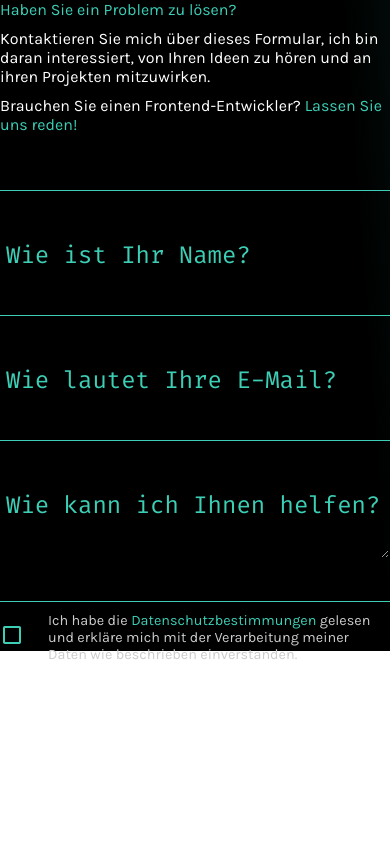
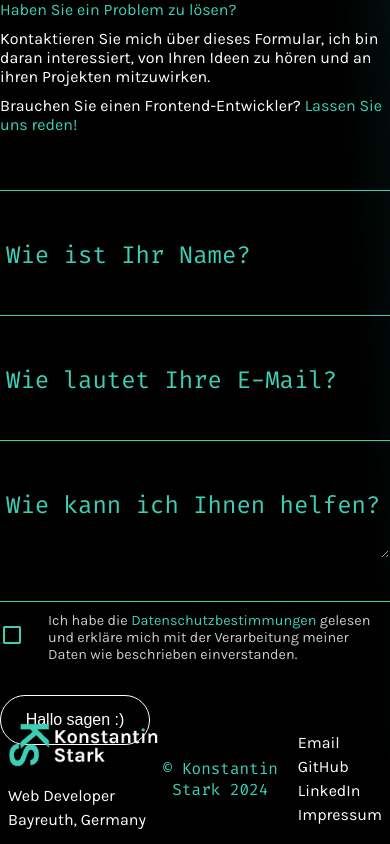
Before and after one commit to KonstantinStark/angular-portfolio, an Angular app: page / in a window 390 px wide. Shown: the part 4704-5548 px from the top of the page. Before the commit the page ends 5449 px from the top, so only its background shows below. Built offline with nearby package versions, Linux system fonts and the light colour scheme.

Commit message:
responsiv footer

```diff
--- a/src/app/main-content/contact/contact.component.scss
+++ b/src/app/main-content/contact/contact.component.scss
@@ -196,6 +196,12 @@ input[type="checkbox"] {
     }
 }
 
+@media (max-width: 796px) {
+    .section {
+        height: 95vh;
+    }
+}
+
 @media (max-width: 795px) {
     h1 {
         font-size: 35px !important;
--- a/src/app/main-content/main-content.component.html
+++ b/src/app/main-content/main-content.component.html
@@ -3,4 +3,4 @@
 <app-skill-set id="skills"></app-skill-set>
 <app-projects id="projects"></app-projects>
 <app-contact  id="contact"></app-contact>
-<!-- <app-footer></app-footer> -->
+<app-footer></app-footer>
--- a/src/app/main-content/privacy-policy/privacy-policy.component.scss
+++ b/src/app/main-content/privacy-policy/privacy-policy.component.scss
@@ -1,9 +1,10 @@
 $green-color: #3dcfb6;
 
 section {
+    padding-top: 100px;
     max-height: 2080vh;
+    max-width: 1440%;
     width: 100%;
-    background: radial-gradient(circle at right, #08463B 1%, #1C1C1C 90%);
     font-family: 'FiraCode';
     color: white;
     display: flex;
--- a/src/app/shared/footer/footer.component.scss
+++ b/src/app/shared/footer/footer.component.scss
@@ -2,10 +2,10 @@
 $green-color: #3dcfb6;
 
 footer {
+    background: linear-gradient(0deg, #0000 13.56%, #0009 84.01%);
     color: #FFFFFF;
-    padding: 24px 112px 24px 112px;
-    min-height: 150px;
-    max-width: 1920px;
+    padding: 140px 8px 10px 8px;
+    max-width: 1440px;
     width: 100%;
     font-family: "Karla";
 }
@@ -21,9 +21,8 @@ footer {
 }
 
 .footer-container {
-
     display: flex;
-    justify-content: space-around;
+    justify-content: space-between;
     align-items: center;
     max-width: 1920px;
     margin: 0 auto;
```
